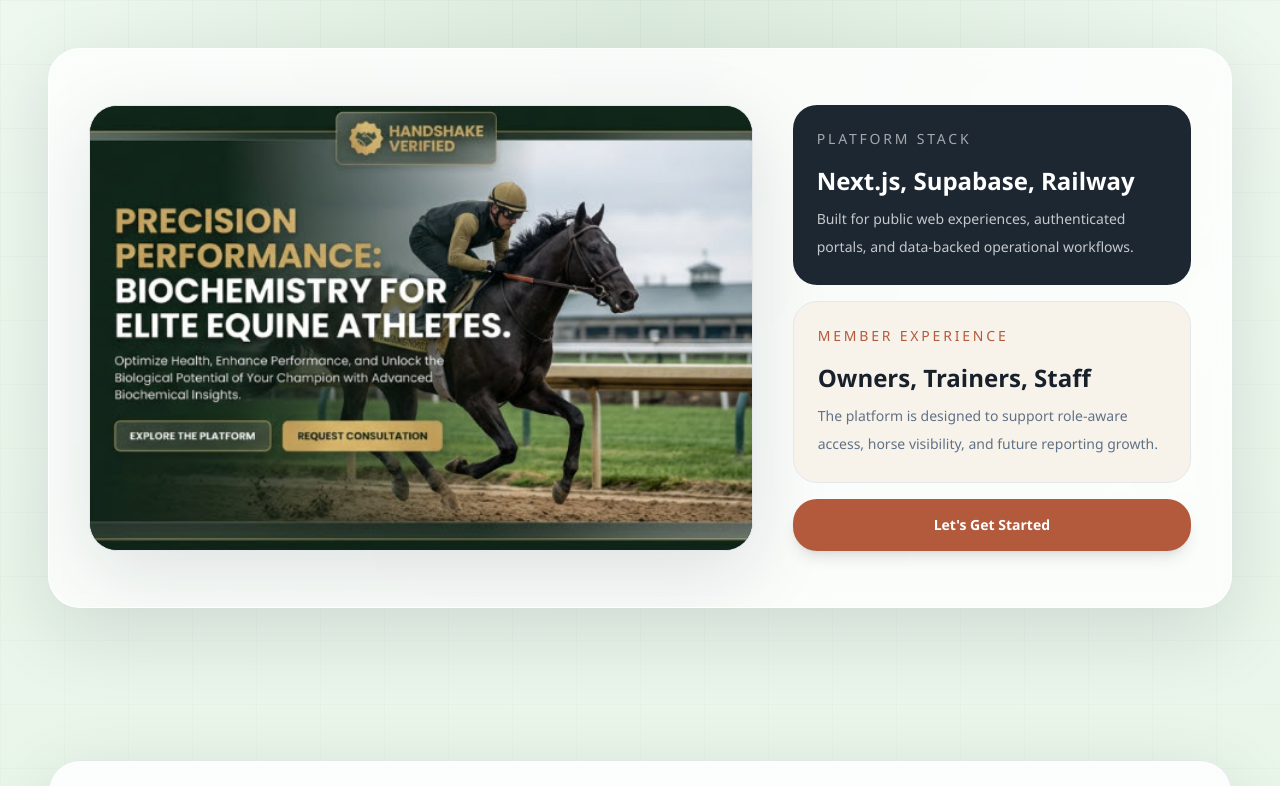
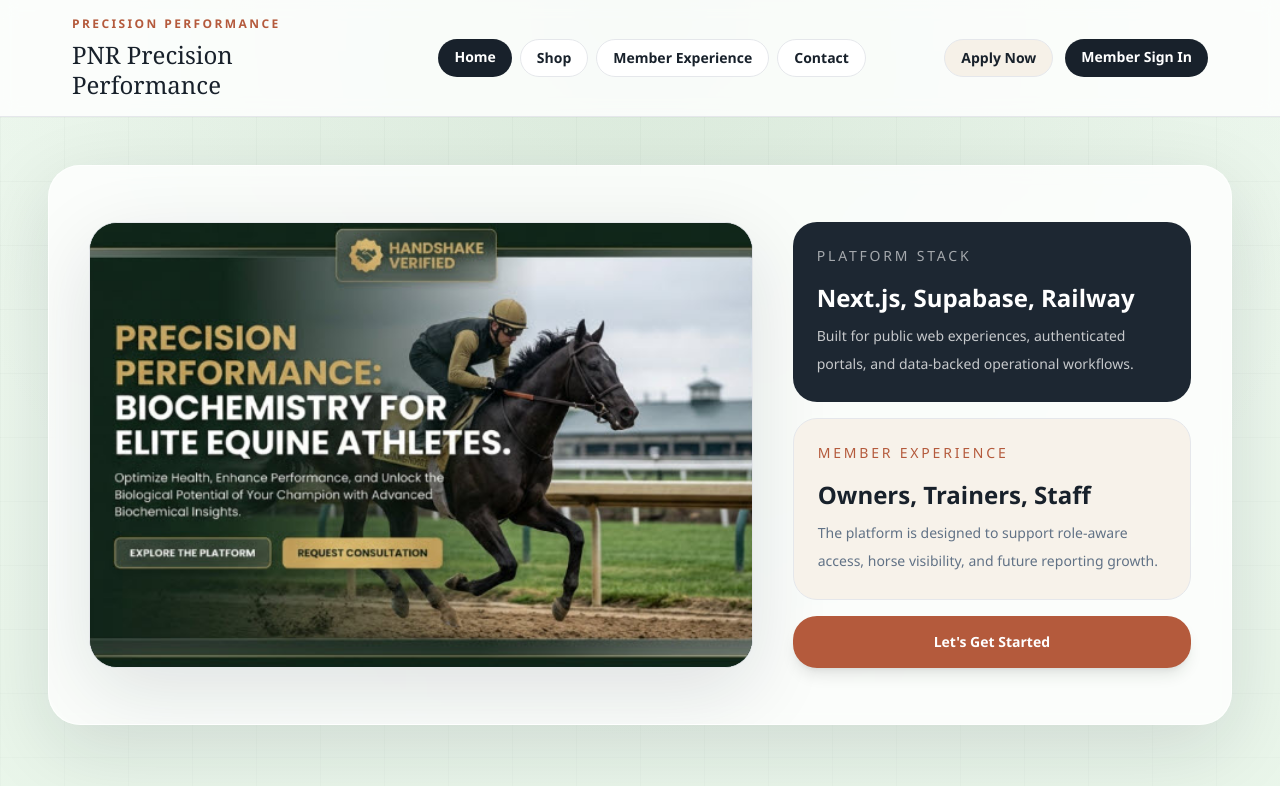
Before and after one commit to rankin007/PNR-Precision-Performance, a Next.js app: page / in a window 1280 px wide. Shown: the top 786 px of the page. Built offline with nearby package versions, Linux system fonts and the light colour scheme.

Commit message:
Add public site header and footer
- add shared public site chrome
- include top navigation and footer link groups
- keep protected admin, portal, and ops areas unchanged

```diff
--- a/app/layout.tsx
+++ b/app/layout.tsx
@@ -1,4 +1,5 @@
 import type { Metadata } from "next";
+import { SiteChrome } from "@/components/layout/site-chrome";
 import "./globals.css";
 
 export const metadata: Metadata = {
@@ -13,7 +14,9 @@
 }>) {
   return (
     <html lang="en">
-      <body>{children}</body>
+      <body>
+        <SiteChrome>{children}</SiteChrome>
+      </body>
     </html>
   );
 }
--- /dev/null
+++ b/components/layout/site-chrome.tsx
@@ -0,0 +1,131 @@
+"use client";
+
+import Link from "next/link";
+import { usePathname } from "next/navigation";
+import { siteConfig } from "@/lib/site-config";
+
+type SiteChromeProps = {
+  children: React.ReactNode;
+};
+
+const publicNavigation = [
+  { href: "/", label: "Home" },
+  { href: "/shop", label: "Shop" },
+  { href: "/member-experience", label: "Member Experience" },
+  { href: "/contact", label: "Contact" },
+];
+
+const footerGroups = [
+  {
+    heading: "Platform",
+    links: [
+      { href: "/portal", label: "Portal" },
+      { href: "/admin", label: "Admin" },
+      { href: "/data-entry", label: "Data Entry" },
+    ],
+  },
+  {
+    heading: "Public Routes",
+    links: [
+      { href: "/shop", label: "Product Catalogue" },
+      { href: "/onboarding", label: "Client Onboarding" },
+      { href: "/sign-in", label: "Sign In" },
+    ],
+  },
+];
+
+function isProtectedPath(pathname: string) {
+  return (
+    pathname.startsWith("/admin") ||
+    pathname.startsWith("/portal") ||
+    pathname.startsWith("/data-entry") ||
+    pathname.startsWith("/auth/callback")
+  );
+}
+
+export function SiteChrome({ children }: SiteChromeProps) {
+  const pathname = usePathname();
+
+  if (isProtectedPath(pathname)) {
+    return <>{children}</>;
+  }
+
+  return (
+    <div className="min-h-screen">
+      <header className="border-b border-ink/10 bg-white/80 backdrop-blur">
+        <div className="section-wrap flex flex-col gap-4 px-4 py-4 md:px-8 lg:flex-row lg:items-center lg:justify-between">
+          <Link href="/" className="max-w-[18rem]">
+            <p className="text-xs font-semibold uppercase tracking-[0.2em] text-ember">Precision Performance</p>
+            <h1 className="mt-2 font-display text-2xl leading-tight text-ink">{siteConfig.name}</h1>
+          </Link>
+
+          <nav className="flex flex-wrap gap-2">
+            {publicNavigation.map((item) => {
+              const active = pathname === item.href;
+
+              return (
+                <Link
+                  key={item.href}
+                  href={item.href}
+                  className={`rounded-full px-4 py-2 text-sm font-semibold transition ${
+                    active
+                      ? "bg-ink text-white"
+                      : "border border-ink/10 bg-white text-ink hover:border-ink/20"
+                  }`}
+                >
+                  {item.label}
+                </Link>
+              );
+            })}
+          </nav>
+
+          <div className="flex flex-wrap gap-3">
+            <Link
+              href="/onboarding"
+              className="rounded-full border border-ink/10 bg-sand px-4 py-2 text-sm font-semibold text-ink transition hover:border-ink/20"
+            >
+              Apply Now
+            </Link>
+            <Link
+              href="/sign-in"
+              className="rounded-full bg-ink px-4 py-2 text-sm font-semibold text-white transition hover:bg-ink/90"
+            >
+              Member Sign In
+            </Link>
+          </div>
+        </div>
+      </header>
+
+      {children}
+
+      <footer className="mt-16 border-t border-ink/10 bg-[#18212b] text-white">
+        <div className="section-wrap grid gap-8 px-4 py-12 md:px-8 lg:grid-cols-[1.2fr_0.8fr_0.8fr]">
+          <div>
+            <p className="text-xs font-semibold uppercase tracking-[0.2em] text-[#d88b70]">Website Footer</p>
+            <h2 className="mt-3 font-display text-3xl">{siteConfig.name}</h2>
+            <p className="mt-4 max-w-xl text-sm leading-7 text-white/70">
+              Racehorse performance, member access, operations, and commerce in one structured platform environment.
+            </p>
+          </div>
+
+          {footerGroups.map((group) => (
+            <div key={group.heading}>
+              <h3 className="text-sm font-semibold uppercase tracking-[0.18em] text-white/80">{group.heading}</h3>
+              <div className="mt-4 grid gap-3">
+                {group.links.map((link) => (
+                  <Link
+                    key={link.href}
+                    href={link.href}
+                    className="text-sm text-white/70 transition hover:text-white"
+                  >
+                    {link.label}
+                  </Link>
+                ))}
+              </div>
+            </div>
+          ))}
+        </div>
+      </footer>
+    </div>
+  );
+}
```
